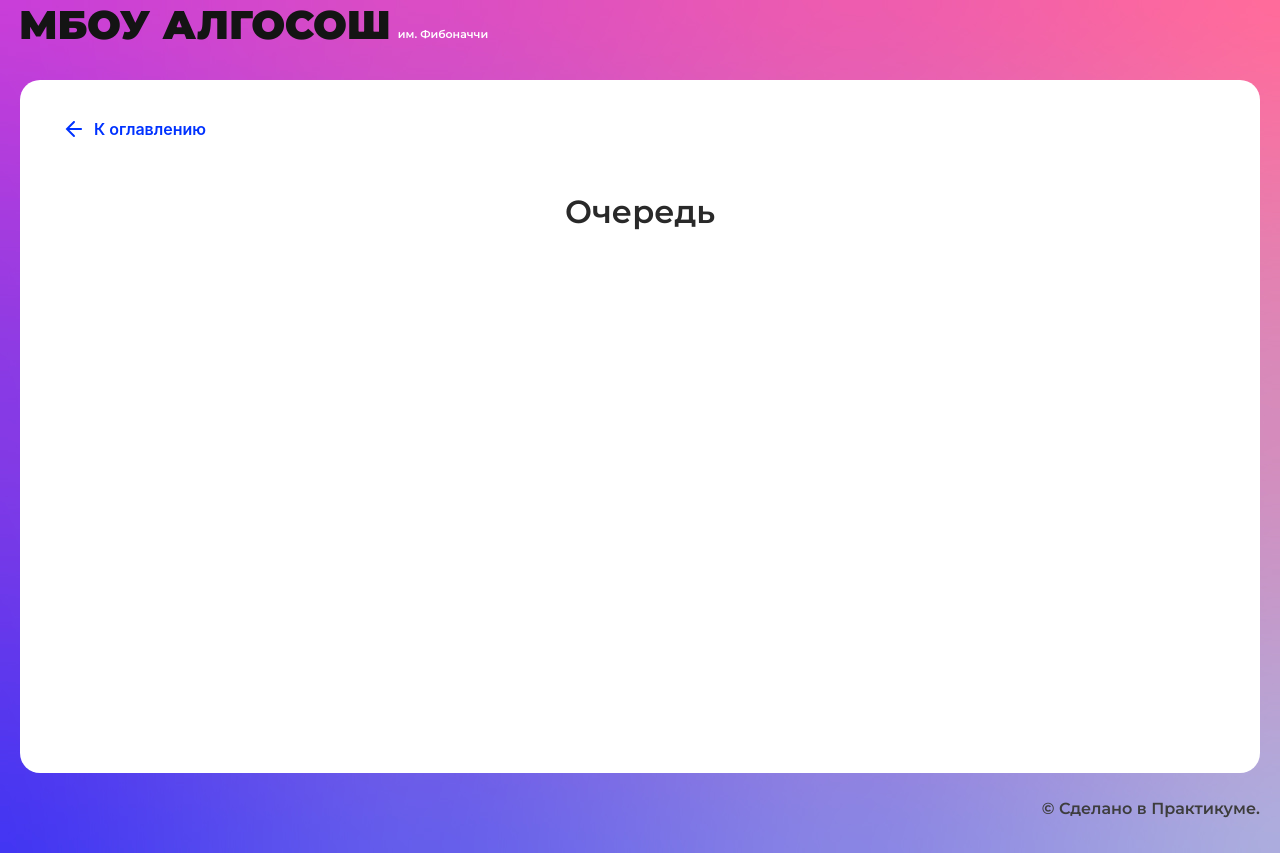
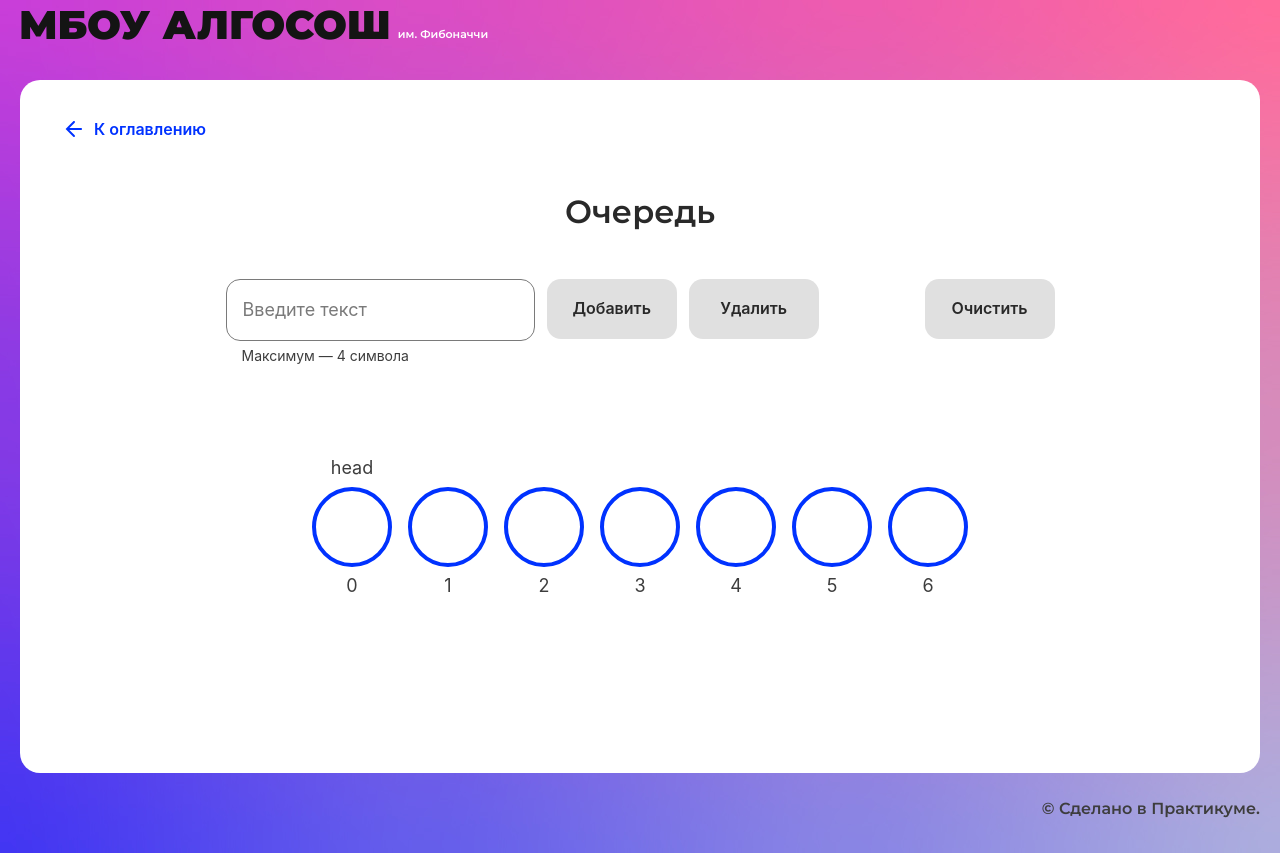
Before and after one commit to way-samurai/algososh, a React (Create React App) app: page /queue in a window 1280 px wide. Built offline with nearby package versions, Linux system fonts and the light colour scheme.

Commit message:
feat: handleEnqueue fnc

```diff
--- a/src/components/queue-page/class/queue-page.ts
+++ b/src/components/queue-page/class/queue-page.ts
@@ -12,30 +12,27 @@ export class Queue<T> implements IQueue<T> {
     this.container = Array(size);
   }
 
-  init = (arr: T[]) => {
-    this.container = [...arr];
-  };
-
   //Все эти условия помогают отслеживать пустые ячейки в начале
   //очереди и перезаписывать освободившиеся ячейки
   enqueue = (item: T) => {
     if (this.length >= this.size) {
       throw new Error("Maximum length exceeded");
-    } else if (
-      (this.tail === this.size || this.head === this.size) &&
-      this.isEmpty()
-    ) {
+    }
+    if ((this.tail === this.size || this.head === this.size) && this.isEmpty()) {
       this.tail = 0;
       this.head = 0;
-      this.length = 0;
-    } else if (
-      (this.tail === this.size || this.head === this.size) &&
-      !this.isEmpty()
-    ) {
+      this.length = 0
+    }
+    if (this.tail === this.size && !this.isEmpty()) {
       this.tail = 0;
       this.container[this.tail % this.size] = item;
       this.tail++;
       this.length++;
+    // } else if (this.head === this.size && !this.isEmpty()) {
+    //   this.head = 0;
+    //   this.container[this.tail % this.size] = item;
+    //   this.tail++;
+    //   this.length++;
     } else {
       this.container[this.tail % this.size] = item;
       this.tail++;
@@ -48,8 +45,8 @@ export class Queue<T> implements IQueue<T> {
       this.tail = 0;
       this.head = 0;
       this.length = 0;
-      return null;
-    } else if (this.tail === this.size + 1 && !this.isEmpty()) {
+    }
+    if (this.tail === this.size + 1 && !this.isEmpty()) {
       this.tail = 0;
       this.container[this.head % this.size] = null;
       this.head++;
--- a/src/components/queue-page/constants.ts
+++ b/src/components/queue-page/constants.ts
@@ -4,4 +4,4 @@ import { Queue } from "./class/queue-page";
 export const MAXLENGTH: number = 4;
 export const MAXSIZE: number = 7;
 
-export const queue = new Queue<TQueueElement>(MAXLENGTH);
+export const queue = new Queue<TQueueElement>(MAXSIZE);
--- a/src/components/queue-page/queue-page.tsx
+++ b/src/components/queue-page/queue-page.tsx
@@ -1,10 +1,138 @@
-import React from "react";
+import React, { FormEvent, useState, useEffect } from "react";
+import { SHORT_DELAY_IN_MS } from "../../constants/delays";
+import { ElementStates } from "../../types/element-states";
+import { TProcess, TQueueElement } from "../../types/queue";
+import { pause } from "../../utils";
+import { Button } from "../ui/button/button";
+import { Circle } from "../ui/circle/circle";
+import { Input } from "../ui/input/input";
 import { SolutionLayout } from "../ui/solution-layout/solution-layout";
+import { MAXLENGTH, MAXSIZE, queue } from "./constants";
+import styles from "./queue-page.module.css";
 
 export const QueuePage: React.FC = () => {
+  const [inputValue, setInputValue] = useState<string>("");
+  const [isProgress, setIsProgress] = useState<TProcess>({
+    isAdding: false,
+    isRemoving: false,
+  });
+  const [queueArr, setQueueArr] = useState<(TQueueElement | null)[]>([]);
+
+  const renderQueueArr = () => {
+    const arrForRender = [];
+    const queueTemp = queue.getElements();
+    for (let i = 0; i < MAXSIZE; i++) {
+      if (queueTemp[i]) {
+        arrForRender.push(queueTemp[i]);
+      } else {
+        arrForRender.push({ value: "", state: ElementStates.Default });
+      }
+    }
+    setQueueArr(arrForRender);
+  };
+
+  const resetForm = (): void => {
+    setInputValue("");
+    setQueueArr([]);
+    queue.clear();
+    setIsProgress({
+      isAdding: false,
+      isRemoving: false,
+    });
+  };
+
+  const onChange = (e: FormEvent<HTMLInputElement>) => {
+    e.preventDefault();
+    setInputValue(e.currentTarget.value);
+  };
+
+  const handleEnqueue = async () => {
+    setIsProgress({ ...isProgress, isAdding: true });
+    queue.enqueue({ value: inputValue, state: ElementStates.Changing });
+    renderQueueArr();
+    setInputValue("");
+    await pause(SHORT_DELAY_IN_MS);
+    const queueElements = queue.getElements();
+    const queueTailElm = queueElements[queue.getTail() - 1];
+    if (queueTailElm) {
+      queueTailElm.state = ElementStates.Default;
+    }
+    renderQueueArr()
+    setIsProgress({ ...isProgress, isAdding: false });
+  };
+
+  const handleDequeue = async () => {};
+
+  useEffect(() => {
+    renderQueueArr();
+    return () => {
+      resetForm();
+    };
+  }, []);
+
   return (
     <SolutionLayout title="Очередь">
-
+      <form className={styles.form}>
+        <div className={styles.input_group}>
+          <Input
+            isLimitText
+            maxLength={MAXLENGTH}
+            value={inputValue}
+            onChange={onChange}
+            placeholder="Введите текст"
+            disabled={queue.getLength() >= MAXSIZE}
+            extraClass="mr-6"
+          />
+          <Button
+            type="button"
+            text="Добавить"
+            onClick={() => handleEnqueue()}
+            isLoader={isProgress.isAdding}
+            disabled={
+              isProgress.isRemoving ||
+              queue.getLength() === MAXSIZE ||
+              !inputValue
+            }
+            extraClass="mr-6"
+          />
+          <Button
+            type="button"
+            text="Удалить"
+            //onClick={() => handleRemove()}
+            isLoader={isProgress.isRemoving}
+            disabled={queue.isEmpty() || isProgress.isRemoving}
+            extraClass="mr-6"
+          />
+        </div>
+        <Button
+          type="button"
+          text="Очистить"
+          onClick={() => resetForm()}
+          disabled={
+            isProgress.isAdding || isProgress.isRemoving || queue.isEmpty()
+          }
+        />
+      </form>
+      <ul className={styles.list}>
+        {queueArr.map((item: any, index: number) => {
+          return (
+            <Circle
+              key={index}
+              letter={item.value || ""}
+              index={index}
+              tail={
+                queue.getTail() === index + 1 && !queue.isEmpty() ? "tail" : ""
+              }
+              head={
+                queue.getHead() === index && queueArr[queue.getHead()]
+                  ? "head"
+                  : ""
+              }
+              state={item.state}
+            />
+          );
+        })}
+      </ul>
     </SolutionLayout>
   );
 };
--- a/src/components/stack-page/stack-page.tsx
+++ b/src/components/stack-page/stack-page.tsx
@@ -20,6 +20,7 @@ export const StackPage: React.FC = () => {
   const [stackArr, setStackArr] = useState<TStackElement[]>([]);
 
   const resetForm = (): void => {
+    setIsProgress({ isAdding: false, isRemoving: false });
     setInputValue("");
     setStackArr([]);
     stack.clear();
@@ -90,7 +91,7 @@ export const StackPage: React.FC = () => {
             type="button"
             text="Удалить"
             onClick={() => handleRemove()}
-            isLoader={isProgress.isAdding}
+            isLoader={isProgress.isRemoving}
             disabled={stackArr.length < 1 || isProgress.isAdding}
             extraClass="mr-6"
           />
--- a/src/types/queue.ts
+++ b/src/types/queue.ts
@@ -8,7 +8,6 @@ export type TQueueElement = {
 export type TProcess = { isAdding: boolean; isRemoving: boolean };
 
 export interface IQueue<T> {
-  init: (arr: T[]) => void;
   enqueue: (item: T) => void;
   dequeue: () => void;
   peak: () => T | null;
```
